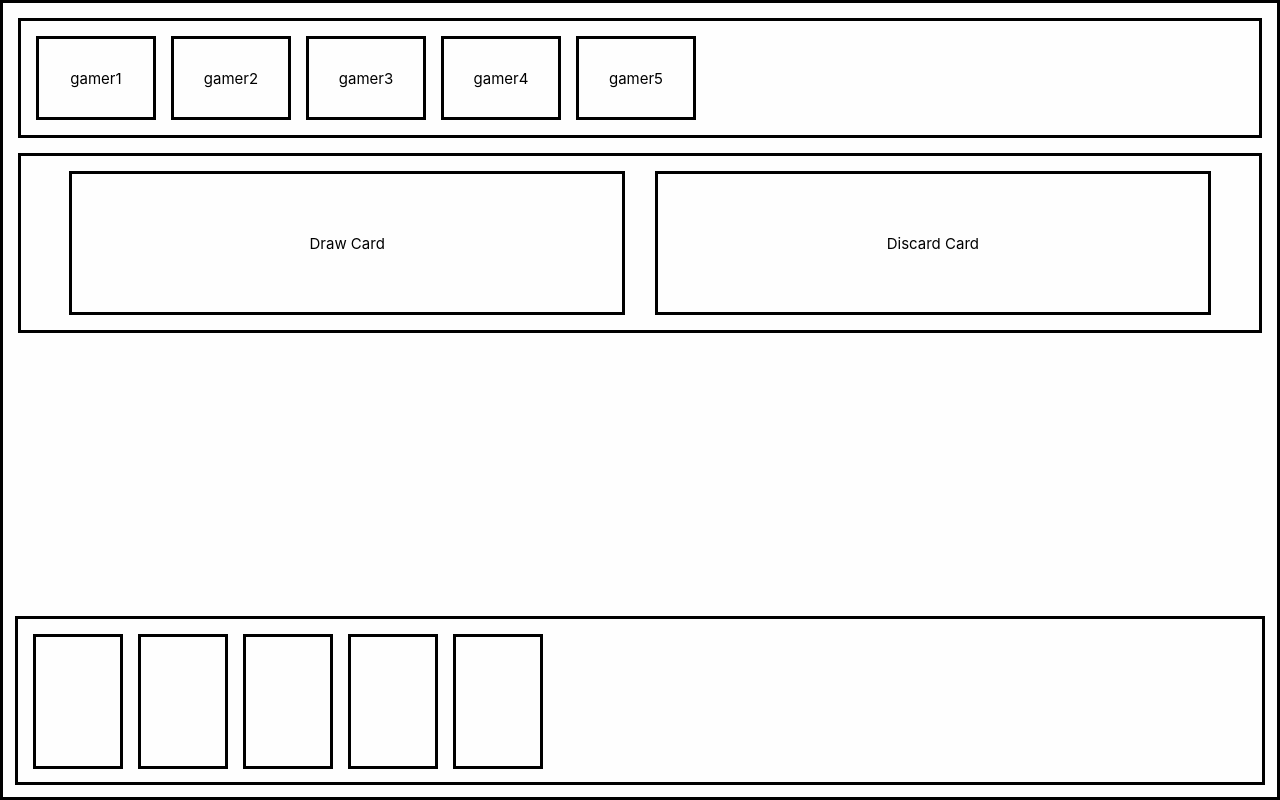
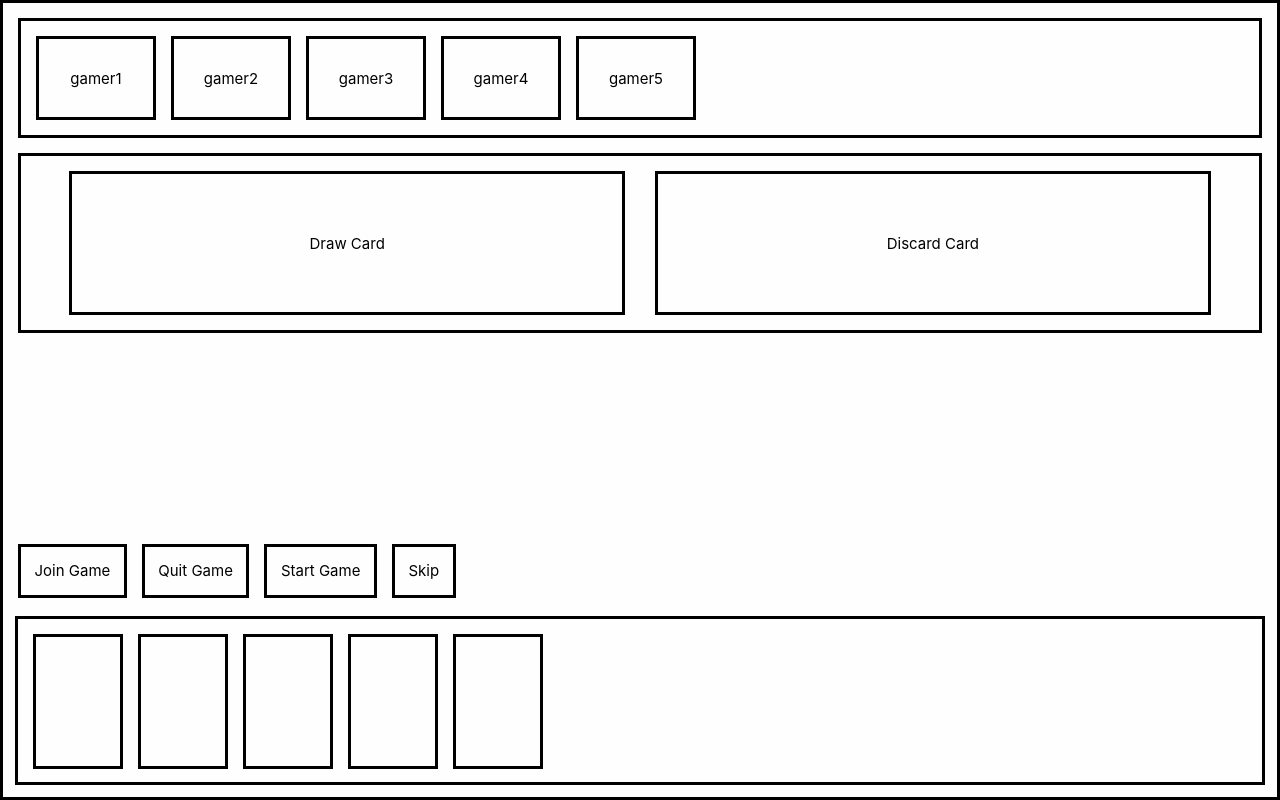
Before and after one commit to sbx0/nextjs, a Next.js app: page /game/gameView in a window 1280 px wide. Built offline with nearby package versions, Linux system fonts and the light colour scheme.

Commit message:
add controllerContainer

```diff
--- a/pages/game/gameView.js
+++ b/pages/game/gameView.js
@@ -41,6 +41,22 @@ export default function GameView() {
             </div>
         </div>
         <div className={styles.fixBottom}>
+            <div className={styles.controllerContainer}>
+                <div className={styles.controllerScroll}>
+                    <div className={styles.controllerButton}>
+                        Join Game
+                    </div>
+                    <div className={styles.controllerButton}>
+                        Quit Game
+                    </div>
+                    <div className={styles.controllerButton}>
+                        Start Game
+                    </div>
+                    <div className={styles.controllerButton}>
+                        Skip
+                    </div>
+                </div>
+            </div>
             <div className={styles.panelContainer}>
                 <div className={styles.myCardsContainer}>
                     {cards.map((card) =>
--- a/pages/game/gameView.module.css
+++ b/pages/game/gameView.module.css
@@ -86,6 +86,34 @@
     overflow: auto;
 }
 
+.controllerContainer {
+    width: 100%;
+    height: 4rem;
+    padding: 0.2rem;
+    overflow: auto;
+    margin-bottom: 1rem;
+}
+
+.controllerScroll {
+    width: max-content;
+    height: 100%;
+}
+
+.controllerButton {
+    border: 0.2rem solid black;
+    padding: 0.6rem 0.9rem;
+    width: max-content;
+    height: 100%;
+    display: inline-grid;
+    align-content: center;
+    text-align: center;
+    margin-right: 1rem;
+}
+
+.controllerButton:last-child {
+    margin-right: 0;
+}
+
 .myCardsContainer {
     width: 121%;
     height: 100%;
```
